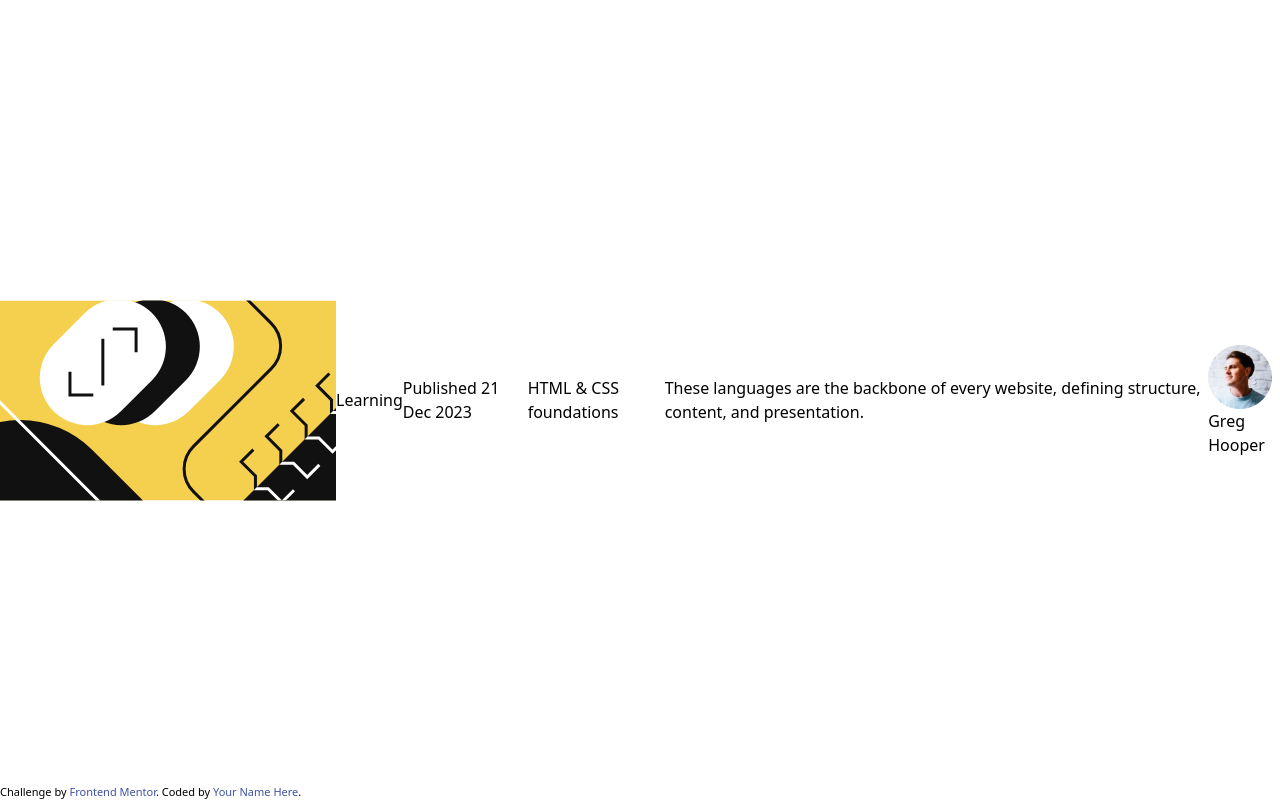
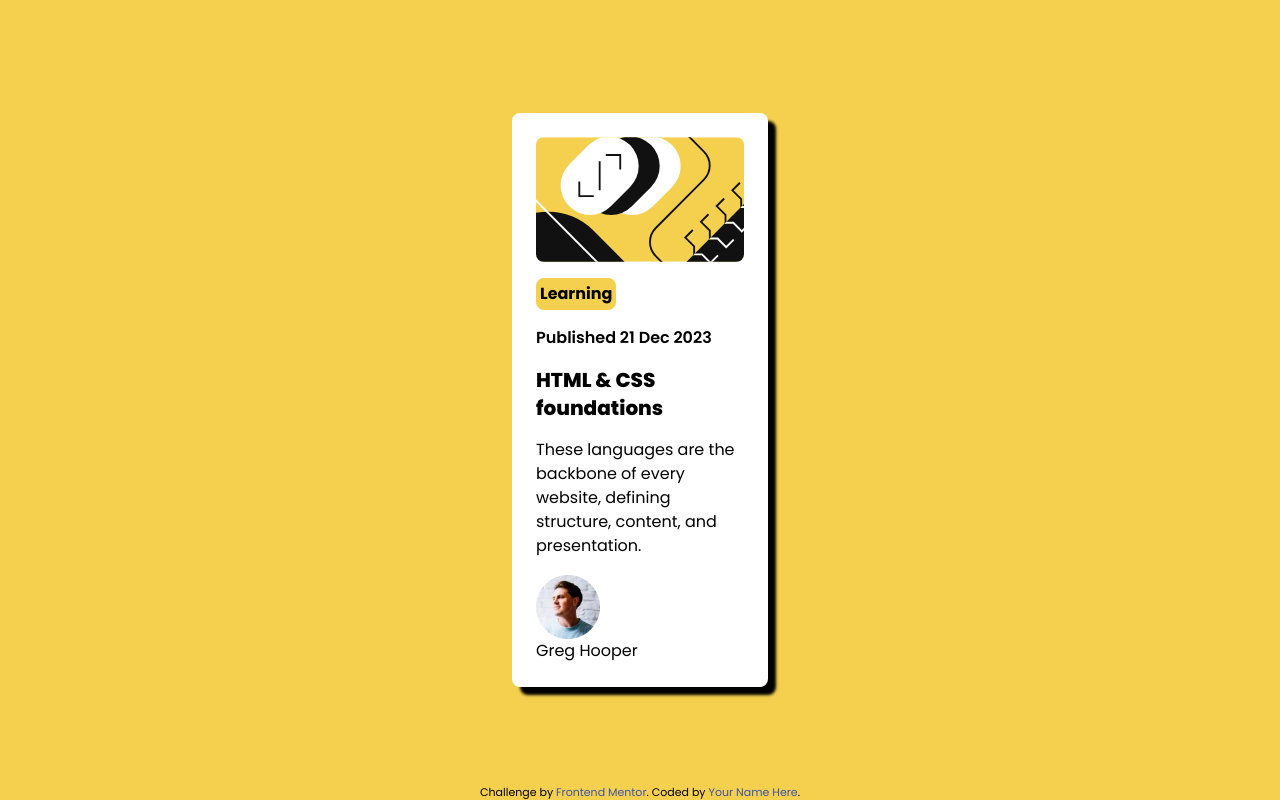
Before and after one commit to jordanBuilder/blog-preview-card-main, a website: page index.html in a window 1280 px wide. Drawn offline with nearby package versions, Linux system fonts and the light colour scheme.

Commit message:
ajout de classes Tailwindcss pour le centrage

```diff
--- a/index.html
+++ b/index.html
@@ -1,66 +1,91 @@
 <!DOCTYPE html>
 <html lang="en">
   <head>
-  <meta charset="UTF-8">
-  <meta name="viewport" content="width=device-width, initial-scale=1.0"> <!-- displays site properly based on user's device -->
+    <meta charset="UTF-8" />
+    <meta name="viewport" content="width=device-width, initial-scale=1.0" />
+    <!-- displays site properly based on user's device -->
 
-  <link rel="icon" type="image/png" sizes="32x32" href="./assets/images/favicon-32x32.png">
-  <link rel="stylesheet" href="./main.css">
+    <link
+      rel="icon"
+      type="image/png"
+      sizes="32x32"
+      href="./assets/images/favicon-32x32.png"
+    />
+    <link rel="preconnect" href="https://fonts.googleapis.com" />
+    <link rel="preconnect" href="https://fonts.gstatic.com" crossorigin />
+    <link
+      href="https://fonts.googleapis.com/css2?family=Poppins:ital,wght@0,100;0,200;0,300;0,400;0,500;0,600;0,700;0,800;0,900;1,100;1,200;1,300;1,400;1,500;1,600;1,700;1,800;1,900&display=swap"
+      rel="stylesheet"
+    />
     <script src="https://cdn.tailwindcss.com"></script>
     <script>
       tailwind.config = {
         theme: {
           extend: {
             colors: {
-            clifford: '#da373d',
-          }
-        }
-      }
-    }
+              clifford: "#da373d",
+              blogCard: "hsl(47, 88%, 63%)",
+            },
+          },
+        },
+      };
     </script>
     <title>Frontend Mentor | Blog preview card</title>
 
     <!-- Feel free to remove these styles or customise in your own stylesheet 👍 -->
     <style>
-    .attribution { font-size: 11px; text-align: center;
+      body {
+        font-family:"Poppins", sans-serif;
+      }
+      .attribution {
+        font-size: 11px;
+        text-align: center;
         position: fixed;
         bottom: 0;
       }
-    .attribution a { color: hsl(228, 45%, 44%); }
+      .attribution a {
+        color: hsl(228, 45%, 44%);
+      }
+      .container {
+        box-shadow: 8px 8px 3px black;
+      }
     </style>
   </head>
-<body>
-  <div class="container flex justify-center items-center h-screen">
-   <img src="./assets/images/illustration-article.svg" alt="">
+  <body class="bg-blogCard flex justify-center items-center flex-col h-screen">
+    <div
+      class="container flex flex-col bg-white p-6 lg:w-1/5 md:w-2/5 rounded-lg gap-4 border-none"
+    >
+      <img
+        class="rounded-lg"
+        src="./assets/images/illustration-article.svg"
+        alt=""
+      />
 
-   <button>
-      Learning
+      <button class="cursor-pointer">
+        <span class="float-left font-bold bg-blogCard p-1 rounded-lg"
+          >Learning</span
+        >
       </button>
-   <p>
-    Published 21 Dec 2023
-  </p>
+      <p class="float-left font-semibold">Published 21 Dec 2023</p>
 
-<h1>
-  HTML & CSS foundations
-</h1>
+      <h1 class="float-left font-extrabold text-xl">HTML & CSS foundations</h1>
 
-
-
-<p>
-  These languages are the backbone of every website, defining structure, content, and presentation.
+      <p class="float-left font-gray-200">
+        These languages are the backbone of every website, defining structure,
+        content, and presentation.
       </p>
 
       <div class="bottom-thing">
-  <img src="./assets/images/image-avatar.webp" alt="">
+        <img src="./assets/images/image-avatar.webp" alt="" />
         <span>Greg Hooper</span>
       </div>
     </div>
 
-
-
     <div class="attribution">
-    Challenge by <a href="https://www.frontendmentor.io?ref=challenge" target="_blank">Frontend Mentor</a>.
-    Coded by <a href="#">Your Name Here</a>.
+      Challenge by
+      <a href="https://www.frontendmentor.io?ref=challenge" target="_blank"
+        >Frontend Mentor</a
+      >. Coded by <a href="#">Your Name Here</a>.
     </div>
   </body>
 </html>
```
Lines whose indentation alone changed are shown as unchanged.
